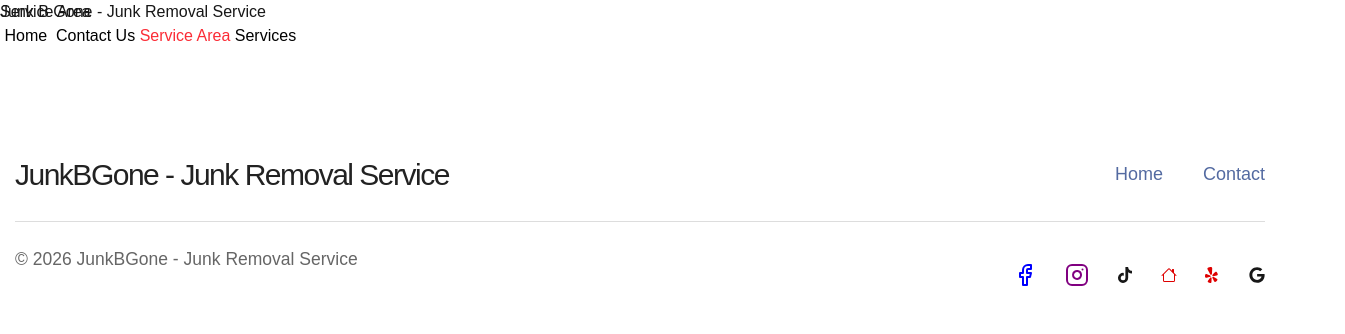
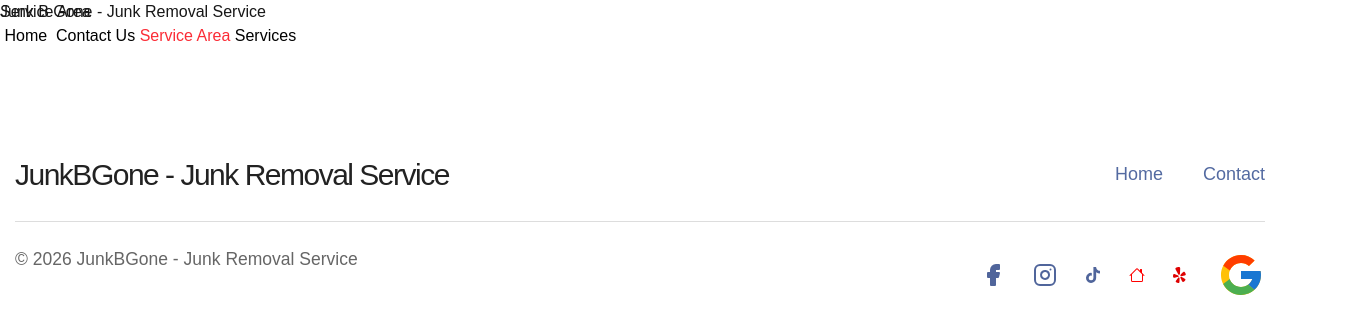
Before and after one commit to krgan12/junk-removal-site, a Next.js app: page /service-area in a window 1280 px wide. Shown: the top 334 px of the page, 1345 px wide, since content can reach past the window. Built offline with nearby package versions, Linux system fonts and the light colour scheme.

Commit message:
awesome. Social icons are fixed and looking gooooood

```diff
--- a/components/ServicesFooter.tsx
+++ b/components/ServicesFooter.tsx
@@ -31,7 +31,7 @@
 
           <p className='py-8 pt-0 text-[17.5px] text-[#666]'>© 2026 JunkBGone - Junk Removal Service</p>
 
-          <SocialIcons_Home />
+          <div className='relative left-20'><SocialIcons_Home /></div>
 
         </div>
 
--- a/components/SocialIcons_Home.tsx
+++ b/components/SocialIcons_Home.tsx
@@ -1,4 +1,5 @@
 import { Facebook, House, HouseIcon, HousePlugIcon, HousePlus, HouseWifi, HouseWifiIcon, Instagram, InstagramIcon, Youtube } from 'lucide-react'
+import { The_Girl_Next_Door } from 'next/font/google'
 import React from 'react'
 import { BsHouse, BsHouseAdd, BsHouseCheckFill, BsYelp } from 'react-icons/bs'
 import { FaFacebook, FaGoogle, FaTiktok } from 'react-icons/fa'
@@ -7,8 +8,29 @@
 function SocialIcons_Home() {
 
     const iconStyle = `
-    text-[#102356]
-    text-[26px]
+    text-[#50659b]
+    fill-[#50659b]
+    w-[20]
+    font-normal
+    transition-all
+    duration-300
+    hover:text-[#db2424]
+    hover:-translate-y-1
+    `
+
+    const iconStyle2 = `
+    text-[#50659b]
+    w-[20]
+    transition-all
+    duration-300
+    hover:text-[#db2424]
+    hover:-translate-y-1
+    `
+
+    const iconStyle3 = `
+    text-[red]
+    fill-[red]
+    w-[20]
     transition-all
     duration-300
     hover:text-[#db2424]
@@ -18,22 +40,23 @@
   return (
     <div className='flex items-center gap-7'>
         <a className='text-[blue]' href="">
-            <Facebook />
+            <Facebook className={`${iconStyle}`}/>
         </a>
         <a className='text-[purple]' href="">
-            <InstagramIcon  />
+            <InstagramIcon className={iconStyle2} />
         </a>
         <a className='' href="">
-            <FaTiktok className='' />
+            <FaTiktok className={iconStyle} />
         </a>
         <a className='text-[#de0000]' href="">
-            <BsHouse />
+            <BsHouse className={iconStyle3}/>
         </a>
         <a className='text-[#de0000]' href="">
             <BsYelp />
         </a>
         <a className='' href="">
-            <FaGoogle />
+            {/* <FaGoogle /> */}
+            <svg className='w-[19] mr-20' xmlns="http://www.w3.org/2000/svg" width="48" height="48" viewBox="0 0 48 48"><path fill="#FFC107" d="M43.611,20.083H42V20H24v8h11.303c-1.649,4.657-6.08,8-11.303,8c-6.627,0-12-5.373-12-12c0-6.627,5.373-12,12-12c3.059,0,5.842,1.154,7.961,3.039l5.657-5.657C34.046,6.053,29.268,4,24,4C12.955,4,4,12.955,4,24c0,11.045,8.955,20,20,20c11.045,0,20-8.955,20-20C44,22.659,43.862,21.35,43.611,20.083z"></path><path fill="#FF3D00" d="M6.306,14.691l6.571,4.819C14.655,15.108,18.961,12,24,12c3.059,0,5.842,1.154,7.961,3.039l5.657-5.657C34.046,6.053,29.268,4,24,4C16.318,4,9.656,8.337,6.306,14.691z"></path><path fill="#4CAF50" d="M24,44c5.166,0,9.86-1.977,13.409-5.192l-6.19-5.238C29.211,35.091,26.715,36,24,36c-5.202,0-9.619-3.317-11.283-7.946l-6.522,5.025C9.505,39.556,16.227,44,24,44z"></path><path fill="#1976D2" d="M43.611,20.083H42V20H24v8h11.303c-0.792,2.237-2.231,4.166-4.087,5.571c0.001-0.001,0.002-0.001,0.003-0.002l6.19,5.238C36.971,39.205,44,34,44,24C44,22.659,43.862,21.35,43.611,20.083z"></path></svg>
         </a>
     </div>
   )
```
